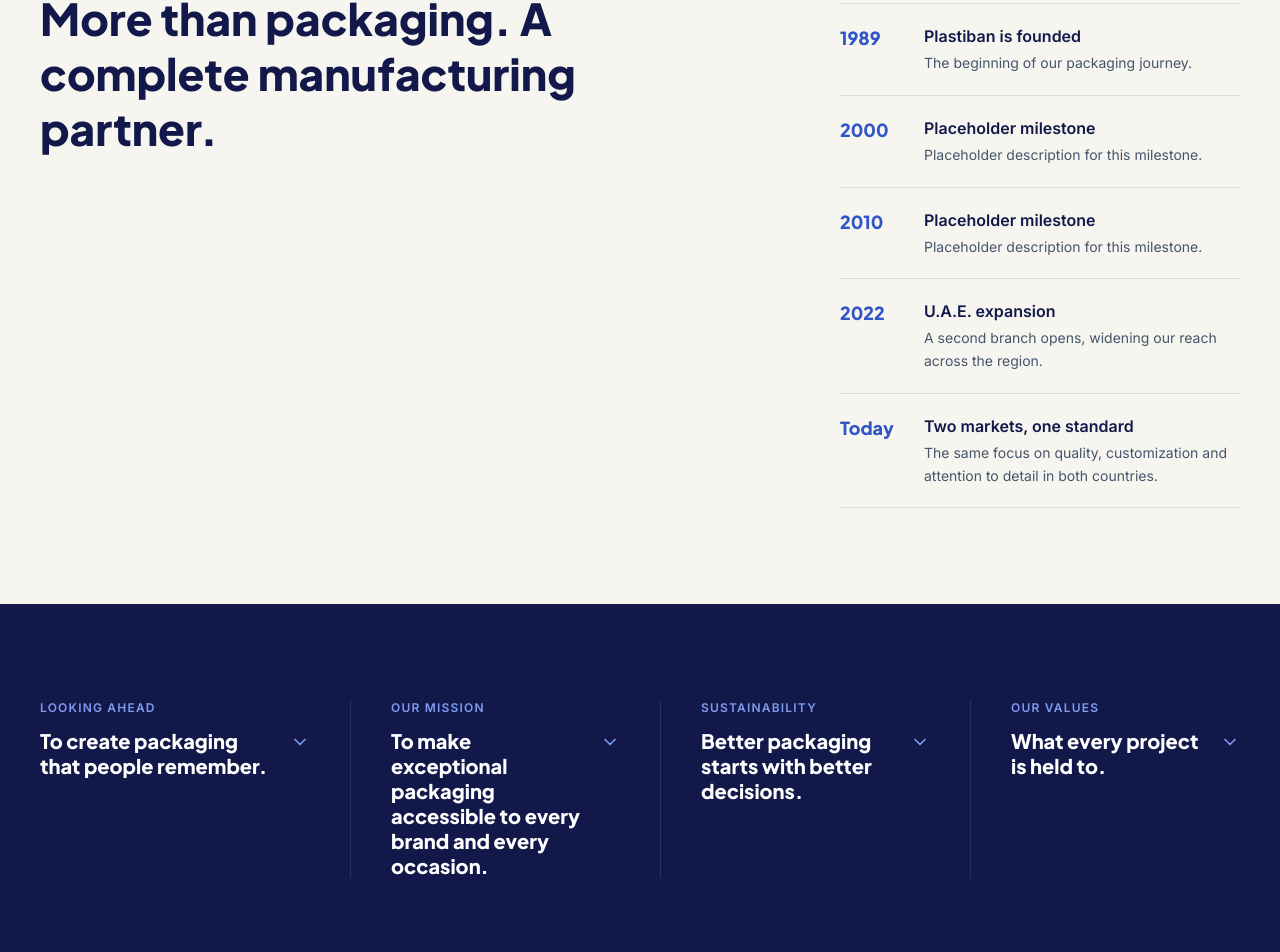
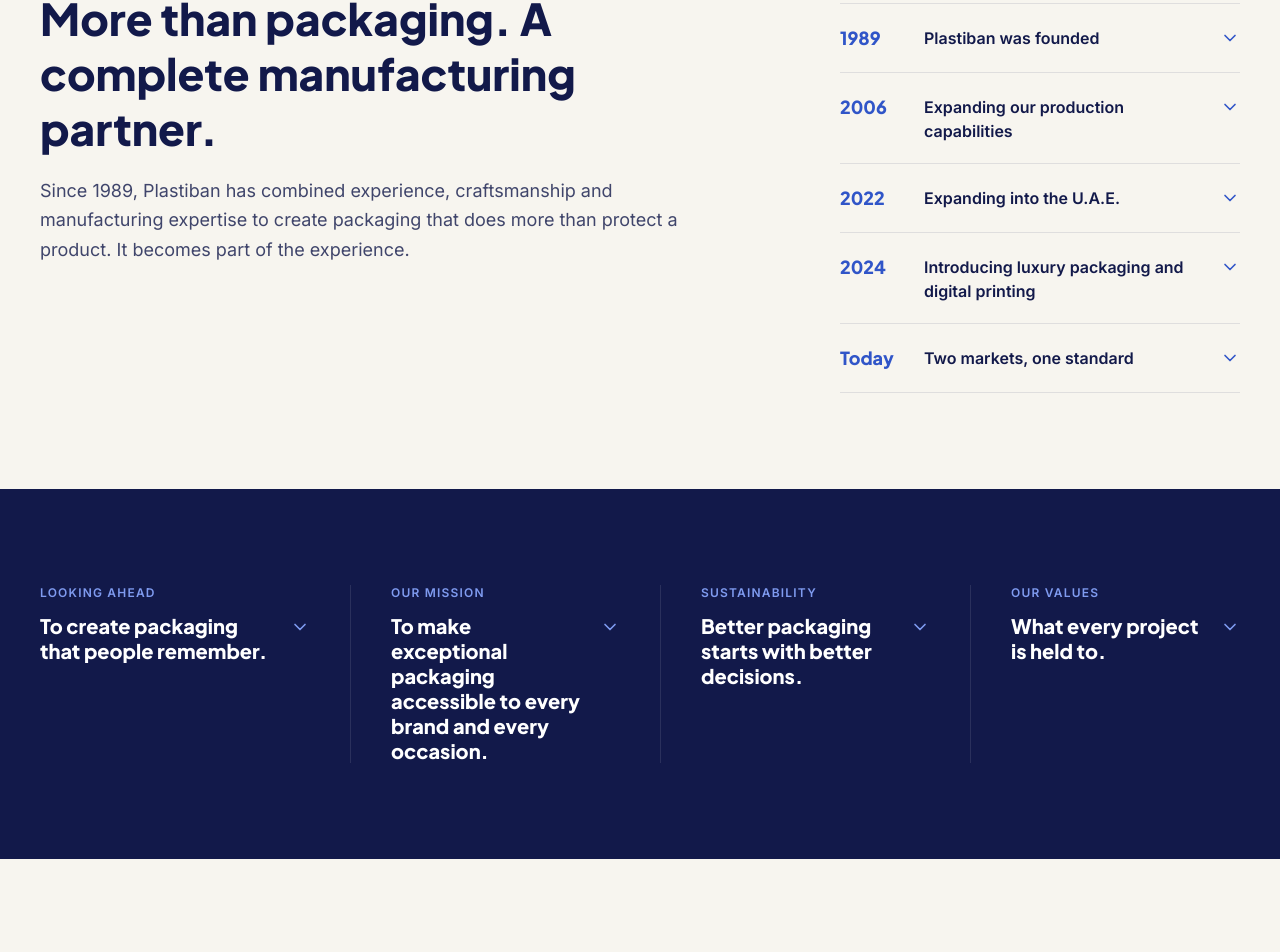
Before and after one commit to hadi-soubra/Plastiban, an Angular app: page / in a window 1280 px wide. Shown: the part 933-1885 px from the top of the page. Built offline with nearby package versions, Linux system fonts and the light colour scheme.

Commit message:
minor chnages

```diff
--- a/src/app/components/about/about.html
+++ b/src/app/components/about/about.html
@@ -13,6 +13,10 @@
       >
         {{ i18n.t('about.heading') }}
       </h2>
+
+      <p [appReveal]="130" class="mt-5 max-w-2xl text-lg leading-relaxed text-navy-900/80">
+        {{ i18n.t('about.body') }}
+      </p>
     </div>
 
     <!-- The history as dates rather than counters: a handful of entries say more than
@@ -22,15 +26,51 @@
 
       <ol class="mt-6 border-t border-navy-900/10">
         @for (milestone of milestones; track milestone.yearKey; let i = $index) {
-          <li [appReveal]="260 + i * 90" class="flex gap-5 border-b border-navy-900/10 py-5">
-            <!-- Forced LTR: a year is a number, and bidi otherwise reorders
-                 "1989" against the Arabic text beside it. -->
-            <span dir="ltr" class="w-16 shrink-0 font-display text-lg font-extrabold text-royal-600">
-              {{ i18n.t(milestone.yearKey) }}
-            </span>
-            <div>
-              <p class="font-semibold text-navy-900">{{ i18n.t(milestone.titleKey) }}</p>
-              <p class="mt-1 text-sm leading-relaxed text-slate-600">{{ i18n.t(milestone.descriptionKey) }}</p>
+          <li [appReveal]="260 + i * 90" class="border-b border-navy-900/10">
+            <!-- The year and title are the toggle, so the timeline reads as a
+                 column of dates and each story opens on demand, the same way
+                 the vision band below it works. -->
+            <button
+              type="button"
+              class="flex w-full items-start gap-5 py-5 text-start"
+              [attr.aria-expanded]="open().has(milestone.yearKey)"
+              [attr.aria-controls]="'milestone-' + i"
+              (click)="toggle(milestone.yearKey)"
+            >
+              <!-- Forced LTR: a year is a number, and bidi otherwise reorders
+                   "1989" against the Arabic text beside it. -->
+              <span dir="ltr" class="w-16 shrink-0 font-display text-lg font-extrabold text-royal-600">
+                {{ i18n.t(milestone.yearKey) }}
+              </span>
+              <span class="flex-1 pt-0.5 font-semibold text-navy-900">{{ i18n.t(milestone.titleKey) }}</span>
+              <svg
+                viewBox="0 0 24 24"
+                class="mt-1 h-5 w-5 shrink-0 text-royal-600 transition-transform duration-300"
+                [class.rotate-180]="open().has(milestone.yearKey)"
+                fill="none"
+                stroke="currentColor"
+                stroke-width="2"
+                stroke-linecap="round"
+                stroke-linejoin="round"
+                aria-hidden="true"
+              >
+                <path d="m6 9 6 6 6-6" />
+              </svg>
+            </button>
+
+            <!-- Grid rows from 0fr to 1fr collapse to the text's real height
+                 without measuring it. Indented past the year column so the
+                 description sits under its title. -->
+            <div
+              [id]="'milestone-' + i"
+              class="grid transition-[grid-template-rows] duration-300 ease-out"
+              [class]="open().has(milestone.yearKey) ? 'grid-rows-[1fr]' : 'grid-rows-[0fr]'"
+            >
+              <div class="overflow-hidden">
+                <p class="ps-[5.25rem] pb-5 pe-10 text-sm leading-relaxed text-slate-600">
+                  {{ i18n.t(milestone.descriptionKey) }}
+                </p>
+              </div>
             </div>
           </li>
         }
--- a/src/app/components/about/about.ts
+++ b/src/app/components/about/about.ts
@@ -1,4 +1,4 @@
-import { Component, inject } from '@angular/core';
+import { Component, inject, signal } from '@angular/core';
 import { RevealDirective } from '../../directives/reveal.directive';
 import { TranslationService } from '../../i18n/translation.service';
 
@@ -29,14 +29,9 @@
       descriptionKey: 'about.timeline.founded.description',
     },
     {
-      yearKey: 'about.timeline.milestone1.year',
-      titleKey: 'about.timeline.milestone1.title',
-      descriptionKey: 'about.timeline.milestone1.description',
-    },
-    {
-      yearKey: 'about.timeline.milestone2.year',
-      titleKey: 'about.timeline.milestone2.title',
-      descriptionKey: 'about.timeline.milestone2.description',
+      yearKey: 'about.timeline.production.year',
+      titleKey: 'about.timeline.production.title',
+      descriptionKey: 'about.timeline.production.description',
     },
     {
       yearKey: 'about.timeline.expansion.year',
@@ -44,9 +39,25 @@
       descriptionKey: 'about.timeline.expansion.description',
     },
     {
+      yearKey: 'about.timeline.luxury.year',
+      titleKey: 'about.timeline.luxury.title',
+      descriptionKey: 'about.timeline.luxury.description',
+    },
+    {
       yearKey: 'about.timeline.today.year',
       titleKey: 'about.timeline.today.title',
       descriptionKey: 'about.timeline.today.description',
     },
   ];
+
+  /** Which milestones have their description open, by year key. */
+  protected readonly open = signal<ReadonlySet<string>>(new Set());
+
+  protected toggle(yearKey: string): void {
+    this.open.update((current) => {
+      const next = new Set(current);
+      if (!next.delete(yearKey)) next.add(yearKey);
+      return next;
+    });
+  }
 }
--- a/src/app/components/vision/vision.html
+++ b/src/app/components/vision/vision.html
@@ -4,7 +4,7 @@
      side by side do not shout over the sections around them. -->
 <section
   id="vision"
-  class="scroll-mt-[var(--header-h)] bg-navy-900 px-6 py-20 lg:px-10 lg:py-24"
+  class="scroll-mt-[var(--header-h)] bg-navy-900 px-6 py-12 sm:py-16 lg:px-10 lg:py-24"
   aria-labelledby="vision-heading"
 >
   <div class="mx-auto grid w-full max-w-7xl gap-8 lg:grid-cols-4 lg:gap-10">
--- a/src/app/i18n/translations.ts
+++ b/src/app/i18n/translations.ts
@@ -41,23 +41,28 @@
 
     'about.eyebrow': 'Who we are',
     'about.heading': 'More than packaging. A complete manufacturing partner.',
+    'about.body':
+      'Since 1989, Plastiban has combined experience, craftsmanship and manufacturing expertise to create packaging that does more than protect a product. It becomes part of the experience.',
     'about.timelineLabel': 'How we got here',
     'about.timeline.founded.year': '1989',
-    'about.timeline.founded.title': 'Plastiban is founded',
+    'about.timeline.founded.title': 'Plastiban was founded',
     'about.timeline.founded.description': 'The beginning of our packaging journey.',
-    'about.timeline.milestone1.year': '2000',
-    'about.timeline.milestone1.title': 'Placeholder milestone',
-    'about.timeline.milestone1.description': 'Placeholder description for this milestone.',
-    'about.timeline.milestone2.year': '2010',
-    'about.timeline.milestone2.title': 'Placeholder milestone',
-    'about.timeline.milestone2.description': 'Placeholder description for this milestone.',
+    'about.timeline.production.year': '2006',
+    'about.timeline.production.title': 'Expanding our production capabilities',
+    'about.timeline.production.description':
+      'We invested in new machinery and production lines to develop more innovative products and deliver better quality.',
     'about.timeline.expansion.year': '2022',
-    'about.timeline.expansion.title': 'U.A.E. expansion',
-    'about.timeline.expansion.description': 'A second branch opens, widening our reach across the region.',
+    'about.timeline.expansion.title': 'Expanding into the U.A.E.',
+    'about.timeline.expansion.description':
+      'We opened our second branch in the United Arab Emirates, extending our presence in the region.',
+    'about.timeline.luxury.year': '2024',
+    'about.timeline.luxury.title': 'Introducing luxury packaging and digital printing',
+    'about.timeline.luxury.description':
+      'We introduced hardcover packaging and digital printing, enabling high-quality customization with low minimum order quantities and making our products more accessible to businesses of all sizes.',
     'about.timeline.today.year': 'Today',
     'about.timeline.today.title': 'Two markets, one standard',
     'about.timeline.today.description':
-      'The same focus on quality, customization and attention to detail in both countries.',
+      'We continue to deliver quality, customization and attention to detail across Lebanon and the U.A.E.',
 
     'process.eyebrow': 'How we work',
     'process.heading': 'From an idea to the finished package.',
@@ -144,13 +149,14 @@
     'contact.office.lb.label': 'Ain al Tineh, Beirut',
     'contact.office.ae.name': 'Plastiban Packaging Factory L.L.C',
     'contact.office.ae.address': 'New Industrial Area - Umm Al Quwain, United Arab Emirates',
-    'contact.office.ae.label': 'Umm Al Quwain, U.A.E.',
-    'contact.map.hint': 'Tap a pin to open the location in Google Maps.',
+    'contact.office.ae.label': 'Umm Al Quwain, UAE',
+    'contact.map.hint': 'Tap a location to zoom in on it.',
+    'contact.map.open': 'Open in Google Maps',
     'contact.map.reset': 'Reset map view',
     'contact.form.title': 'Send us a message',
     'contact.form.office': 'Send to',
     'contact.form.office.lb': 'Lebanon',
-    'contact.form.office.ae': 'U.A.E.',
+    'contact.form.office.ae': 'United Arab Emirates',
     'contact.form.name': 'Name',
     'contact.form.namePlaceholder': 'Full name',
     'contact.form.contact': 'Contact',
@@ -218,22 +224,28 @@
 
     'about.eyebrow': 'من نحن',
     'about.heading': 'أكثر من تغليف. شريك تصنيع متكامل.',
+    'about.body':
+      'منذ عام 1989، تجمع بلاستيبان بين الخبرة والحرفية وقدرات التصنيع لصناعة تغليف لا يحمي المنتج فحسب، بل يصبح جزءاً من التجربة.',
     'about.timelineLabel': 'كيف وصلنا إلى هنا',
     'about.timeline.founded.year': '1989',
     'about.timeline.founded.title': 'تأسيس بلاستيبان',
     'about.timeline.founded.description': 'بداية رحلتنا في عالم التغليف.',
-    'about.timeline.milestone1.year': '2000',
-    'about.timeline.milestone1.title': 'محطة مؤقتة',
-    'about.timeline.milestone1.description': 'وصف مؤقت لهذه المحطة.',
-    'about.timeline.milestone2.year': '2010',
-    'about.timeline.milestone2.title': 'محطة مؤقتة',
-    'about.timeline.milestone2.description': 'وصف مؤقت لهذه المحطة.',
+    'about.timeline.production.year': '2006',
+    'about.timeline.production.title': 'توسيع قدراتنا الإنتاجية',
+    'about.timeline.production.description':
+      'استثمرنا في آلات وخطوط إنتاج جديدة لتطوير منتجات أكثر ابتكاراً وتقديم جودة أفضل.',
     'about.timeline.expansion.year': '2022',
     'about.timeline.expansion.title': 'التوسّع إلى الإمارات',
-    'about.timeline.expansion.description': 'افتتاح فرع ثانٍ يوسّع حضورنا في المنطقة.',
+    'about.timeline.expansion.description':
+      'افتتحنا فرعنا الثاني في الإمارات العربية المتحدة، لنوسّع حضورنا في المنطقة.',
+    'about.timeline.luxury.year': '2024',
+    'about.timeline.luxury.title': 'إطلاق التغليف الفاخر والطباعة الرقمية',
+    'about.timeline.luxury.description':
+      'أطلقنا العلب الصلبة الفاخرة والطباعة الرقمية، ما يتيح تخصيصاً عالي الجودة بحدّ أدنى منخفض للطلب، ويجعل منتجاتنا في متناول الشركات بمختلف أحجامها.',
     'about.timeline.today.year': 'اليوم',
     'about.timeline.today.title': 'سوقان، معيار واحد',
-    'about.timeline.today.description': 'التركيز ذاته على الجودة والتخصيص والاهتمام بالتفاصيل في البلدين.',
+    'about.timeline.today.description':
+      'نواصل تقديم الجودة والتخصيص والاهتمام بالتفاصيل في لبنان والإمارات.',
 
     'process.eyebrow': 'كيف نعمل',
     'process.heading': 'من الفكرة إلى العلبة الجاهزة.',
@@ -314,7 +326,8 @@
     'contact.office.ae.name': 'مصنع بلاستيبان للتعبئة والتغليف ذ.م.م',
     'contact.office.ae.address': 'المنطقة الصناعية الجديدة - أم القيوين، الإمارات العربية المتحدة',
     'contact.office.ae.label': 'أم القيوين، الإمارات',
-    'contact.map.hint': 'اضغط على أي علامة لفتح الموقع في خرائط غوغل.',
+    'contact.map.hint': 'اضغط على أي موقع لتكبيره.',
+    'contact.map.open': 'افتح في خرائط غوغل',
     'contact.map.reset': 'إعادة ضبط عرض الخريطة',
     'contact.form.title': 'أرسل لنا رسالة',
     'contact.form.office': 'إرسال إلى',
--- a/src/styles.css
+++ b/src/styles.css
@@ -96,7 +96,10 @@
    desktop where the element is already in view; on a thumb-driven scroll it
    reads as the page struggling to keep up. */
 @media (max-width: 639px) {
-  .reveal {
+  /* `:not(.reveal-in)`, or this rule - later in the file and just as
+     specific - would beat `.reveal-in` and leave every element on a phone
+     parked 16px below where it belongs, long after it had faded in. */
+  .reveal:not(.reveal-in) {
     transform: translateY(16px);
   }
 
```
Also changed, not shown: src/app/components/contact/contact.css (+19 -0 lines), src/app/components/contact/contact.html (+46 -11 lines), src/app/components/contact/contact.ts (+50 -10 lines).
